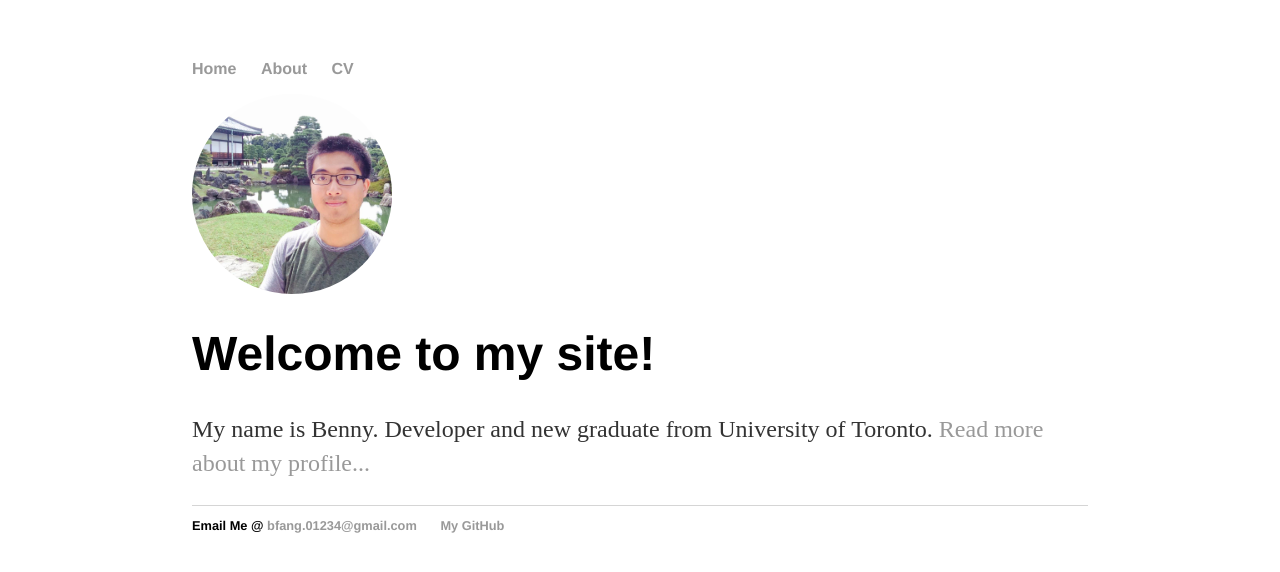
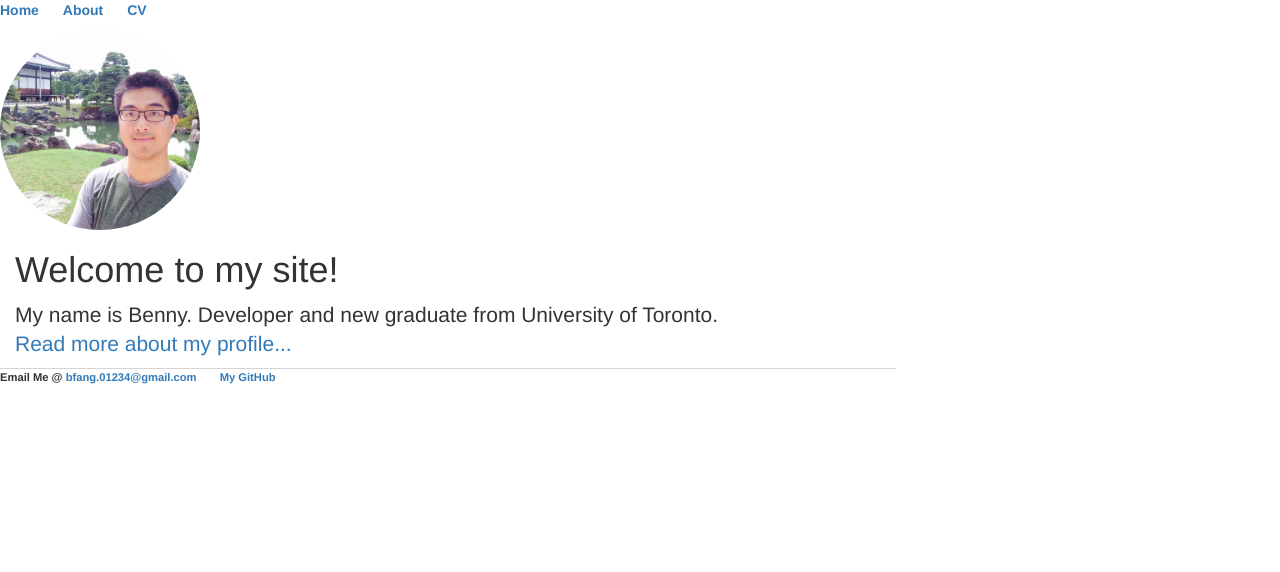
Before and after one commit to bennyfang/bennyfang.github.io, a Jekyll site: the page built from index.html, in a window 1280 px wide. Shown: the top 572 px of the page. Built offline with Jekyll 4.4.1, drawn with Linux system fonts in a browser that asks for light colours.

Commit message:
Update default.html

```diff
--- a/_layouts/default.html
+++ b/_layouts/default.html
@@ -5,6 +5,14 @@
 			<!-- link to main stylesheet -->
 			<link rel="stylesheet" type="text/css" href="/css/main.css">
 			<link rel="stylesheet" type="text/css" href="/css/img.css">
+
+
+			<!-- Bootstrap: compiled and minified CSS (3.3.7) -->
+			<link rel="stylesheet" href="https://maxcdn.bootstrapcdn.com/bootstrap/3.3.7/css/bootstrap.min.css" integrity="sha384-BVYiiSIFeK1dGmJRAkycuHAHRg32OmUcww7on3RYdg4Va+PmSTsz/K68vbdEjh4u" crossorigin="anonymous">
+			<!-- Optional theme -->
+			<link rel="stylesheet" href="https://maxcdn.bootstrapcdn.com/bootstrap/3.3.7/css/bootstrap-theme.min.css" integrity="sha384-rHyoN1iRsVXV4nD0JutlnGaslCJuC7uwjduW9SVrLvRYooPp2bWYgmgJQIXwl/Sp" crossorigin="anonymous">
+			<!-- Latest compiled and minified JavaScript (3.3.7) -->
+			<script src="https://maxcdn.bootstrapcdn.com/bootstrap/3.3.7/js/bootstrap.min.js" integrity="sha384-Tc5IQib027qvyjSMfHjOMaLkfuWVxZxUPnCJA7l2mCWNIpG9mGCD8wGNIcPD7Txa" crossorigin="anonymous"></script>
 		</head>
 		<body>
 			<nav>
```
